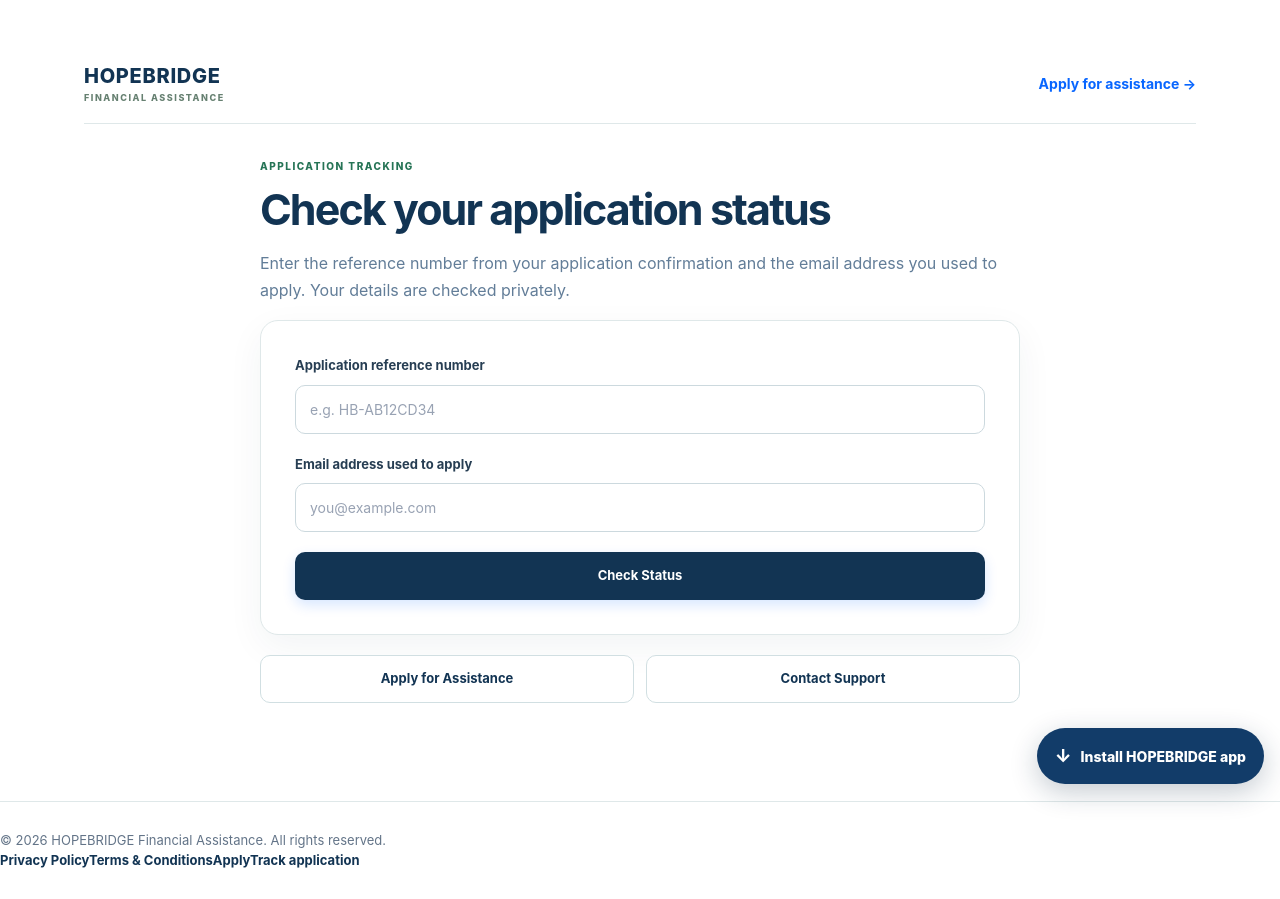
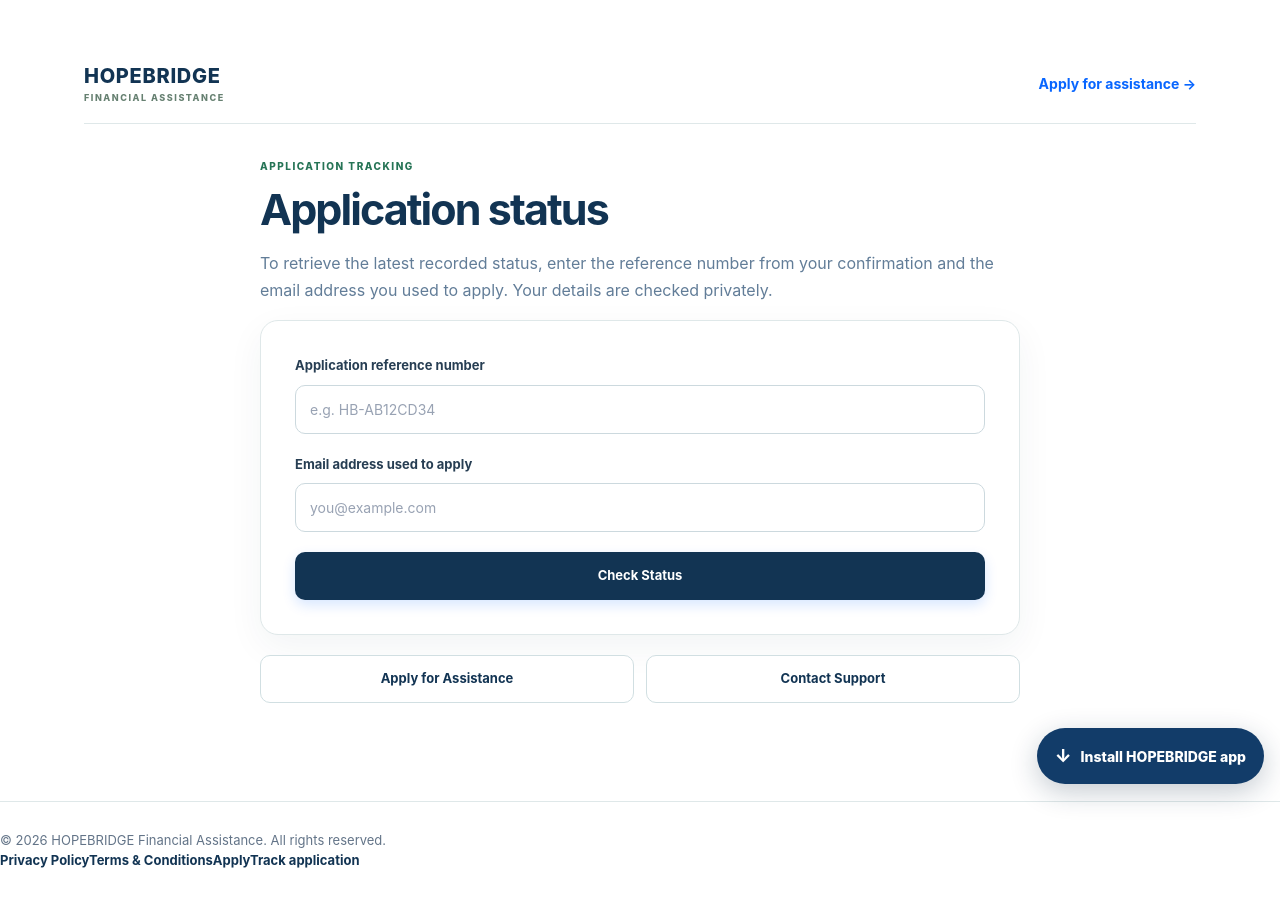
Before and after one commit to agentsarahmitchell56-code/USHopeBridge, a Next.js app: page /status in a window 1280 px wide. Built offline with nearby package versions, Linux system fonts and the light colour scheme; no server answers.

Commit message:
Formalize HOPEBRIDGE application status wording

```diff
--- a/app/status/page.tsx
+++ b/app/status/page.tsx
@@ -86,9 +86,9 @@ export default function ApplicationStatusPage() {
 
         <div className="form-wrap status-page-wrap">
           <p className="eyebrow">APPLICATION TRACKING</p>
-          <h1 style={{ marginBottom: 10 }}>Check your application status</h1>
+          <h1 style={{ marginBottom: 10 }}>Application status</h1>
           <p style={{ color: "#627d98", lineHeight: 1.7 }}>
-            Enter the reference number from your application confirmation and
+            To retrieve the latest recorded status, enter the reference number from your confirmation and
             the email address you used to apply. Your details are checked
             privately.
           </p>
```
